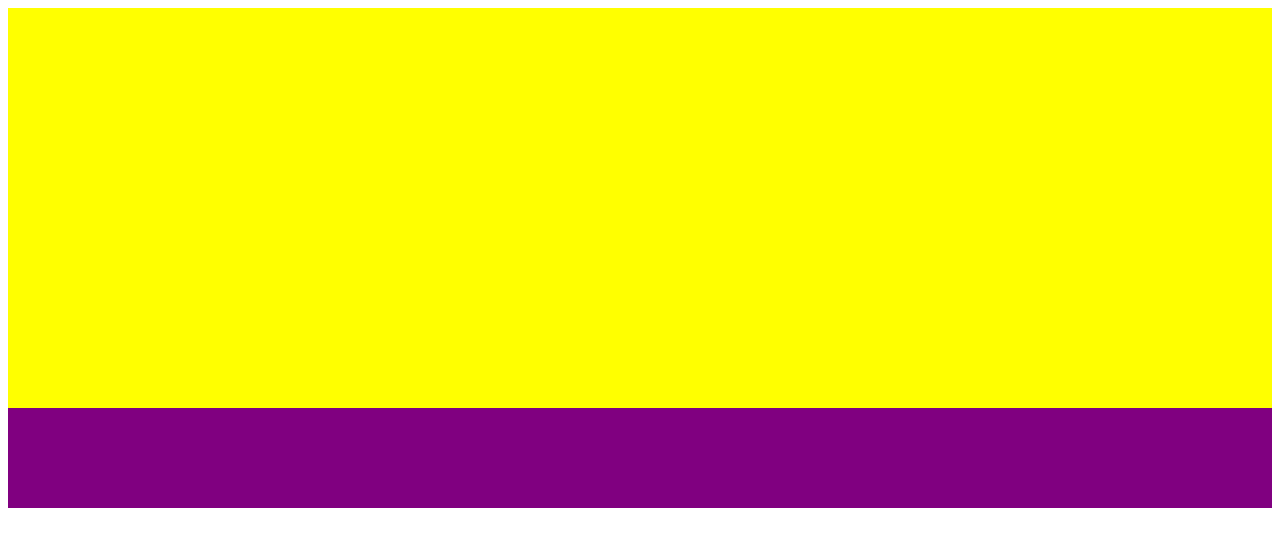
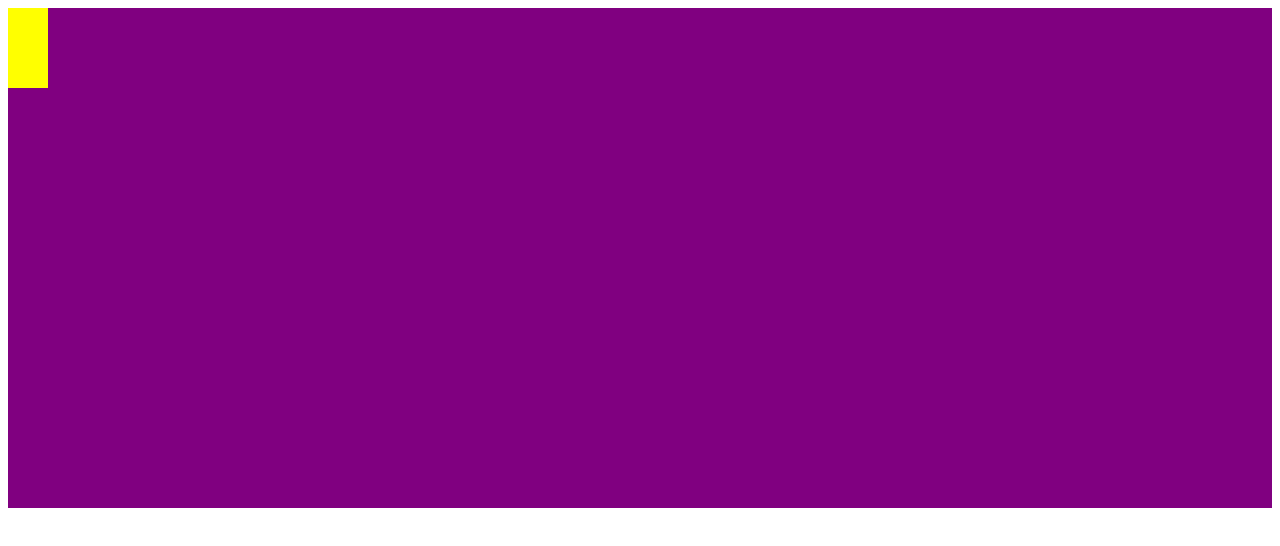
Before and after one commit to GuilhermeSSD/html-css, a plain HTML site: page EXERCICIOS/ex022/fundo007.html in a window 1280 px wide. Drawn offline with Linux system fonts and the light colour scheme.

Commit message:
Update fundo007.html

```diff
--- a/EXERCICIOS/ex022/fundo007.html
+++ b/EXERCICIOS/ex022/fundo007.html
@@ -8,10 +8,14 @@
         #container {
             height: 500px;
             background-color: purple;
+
         }
         #conteudo {
-            height: 400px;
+            height: 40px;
+            width: 40px;
             background-color: yellow;
+            display: block;
+
         }
     </style>
 </head>
@@ -20,6 +24,10 @@
         <article id="conteudo">
 
         </article>
+
+        <article id="conteudo">
+
+        </article>
     </section>
 </body>
 </html>
```
